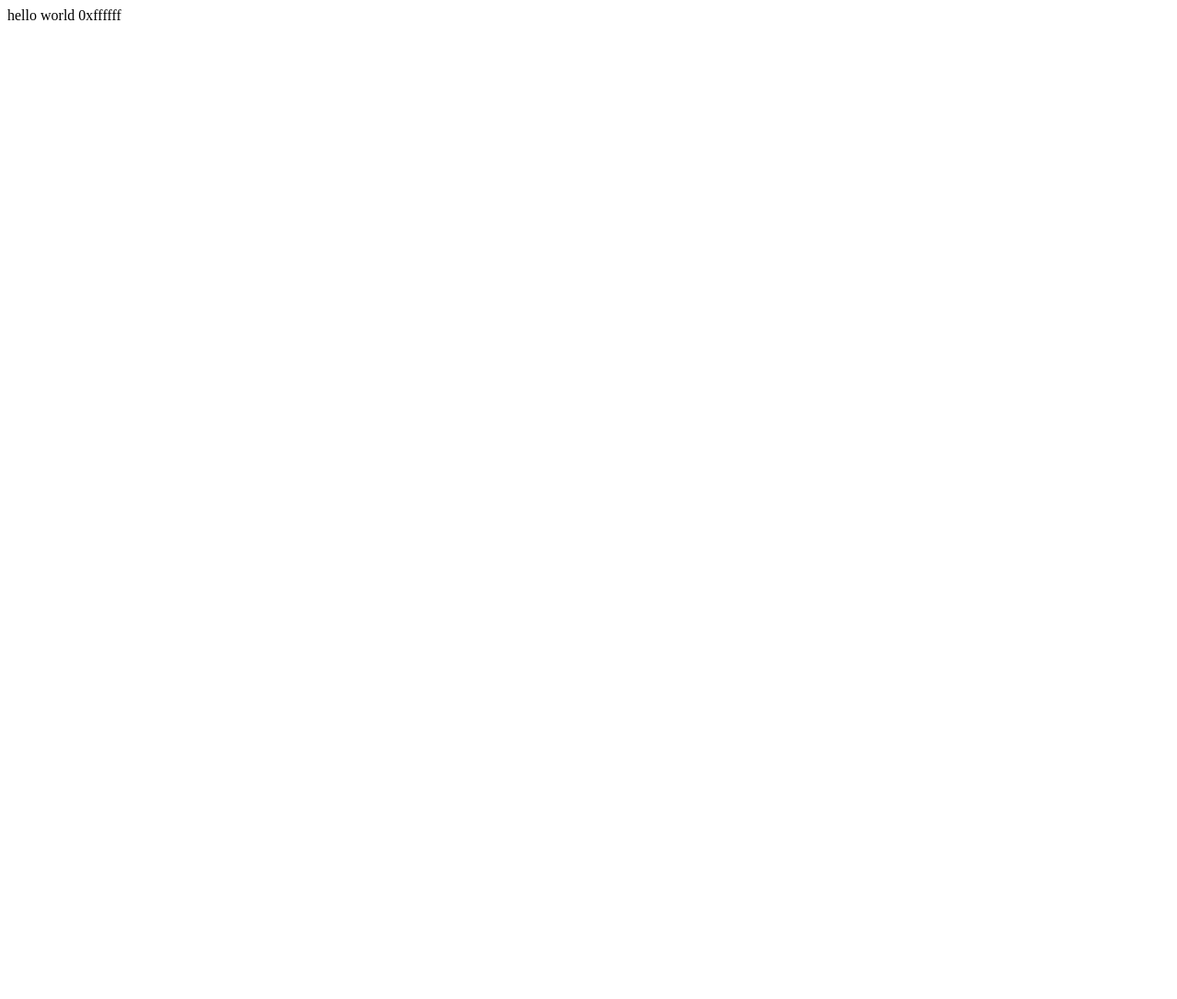
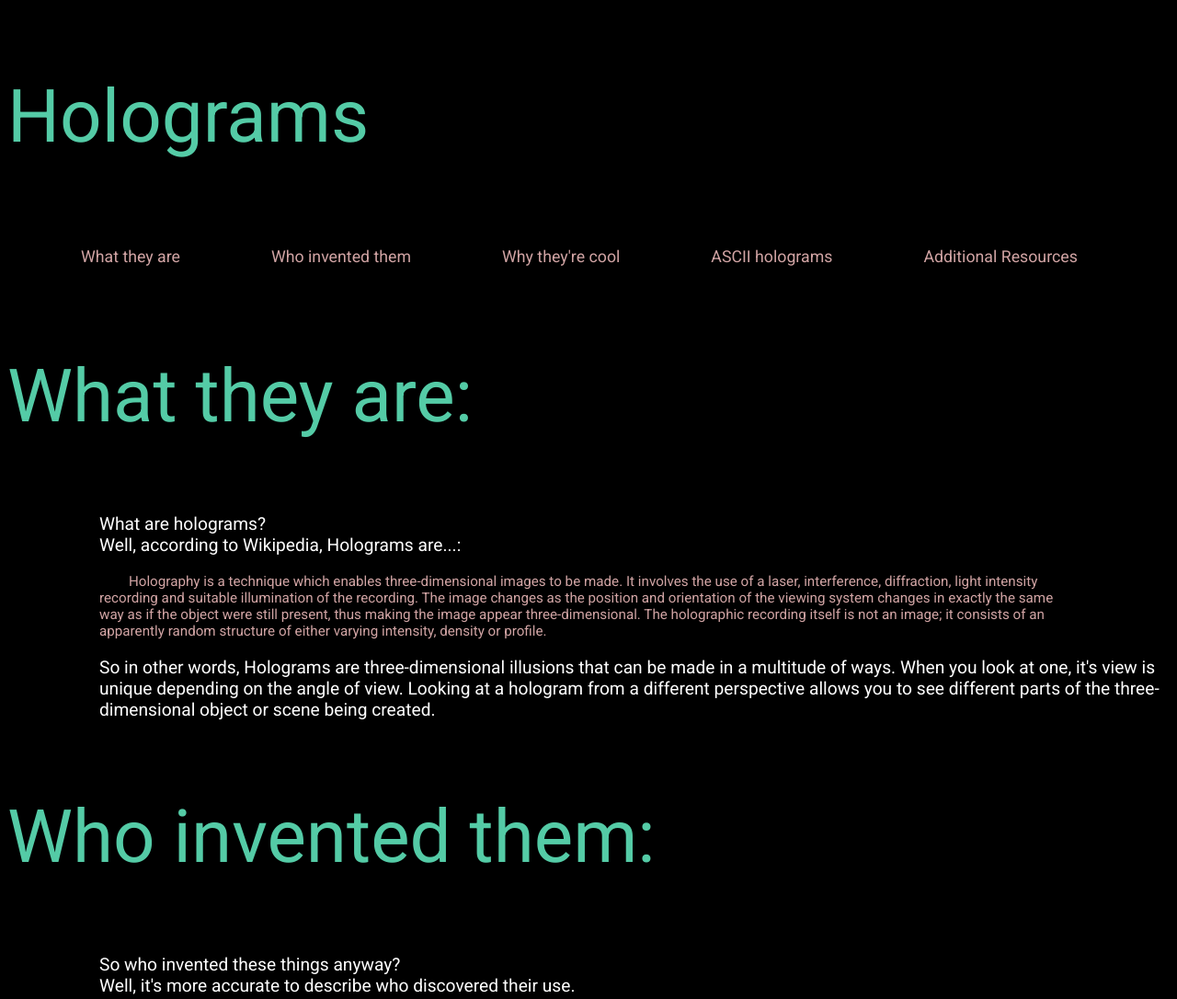
Before and after one commit to nickpelone/121site, a plain HTML site: page index.html in a window 1280 px wide. Shown: the top 1086 px of the page at 92% size. Before the commit the page ends 800 px from the top, so only its background shows below. Drawn offline with Linux system fonts and the light colour scheme.

Commit message:
in-class work 1/24

```diff
--- a/index.html
+++ b/index.html
@@ -1,8 +1,51 @@
 <!DOCTYPE html>
 <html>
     <head>
+        <title>NM 121 ASCII Art Project - Nick Pelone</title>
+        <!--google fonts css-->
+        <link href='http://fonts.googleapis.com/css?family=Roboto' rel='stylesheet' type='text/css'>
+        <link type="text/css" href="style.css" rel="stylesheet">
+        <!--control scaling and etc on mobile-->
+        <meta name="viewport" content="width=device-width, user-scalable=no">
     </head>
     <body>
-        hello world 0xffffff
+        <p class="headerText" id ="header">Holograms</p>
+        <div id="button1" class="button"><a href="#what">What they are</a></div>
+        <div id="button2" class="button"><a href="#inventor">Who invented them</a></div>
+        <div id="button3" class="button"><a href="#cool">Why they're cool</a></div>
+        <div id="button4" class="button"><a href="#ascii">ASCII holograms</a></div>
+        <div id="button5" class="button"><a href="#additional">Additional Resources</a></div>
+        <br>
+        <!--content-->
+        <div class="whatContent">
+        <p class="headerText"><a name="what">What they are:</a></p>
+            <p class="genericContentText">
+            What are holograms?<br>
+            Well, according to Wikipedia, Holograms are...:
+                </p>
+
+            <p class="fromWikipedia">Holography is a technique which enables three-dimensional images to be made.
+                It involves the use of a laser, interference, diffraction, light intensity recording and suitable illumination of the recording.
+                The image changes as the position and orientation of the viewing system changes in exactly the same way as if the object were
+                still present, thus making the image appear three-dimensional.
+                The holographic recording itself is not an image;
+                it consists of an apparently random structure of either varying intensity, density or profile.</p>
+            <p class="genericContentText">So in other words, Holograms are three-dimensional illusions that can be made in a multitude of ways. When you look at one, it's view is unique depending on the angle of view. Looking at a hologram from a different perspective allows you to see different parts of the three-dimensional object or scene being created.</p>
+        </div>
+        <div class="whoContent">
+        <p class="headerText"><a name="inventor">Who invented them:</a></p>
+            <p class="genericContentText">
+            So who invented these things anyway?<br>
+                Well, it's more accurate to describe who discovered their use.
+            </p>
+            <p class="fromWikipedia">The Hungarian-British physicist Dennis Gabor (in Hungarian: Gábor Dénes) was awarded the Nobel Prize in Physics in 1971 "for his invention and development of the holographic method". His work, done in the late 1940s, built on pioneering work in the field of X-ray microscopy by other scientists including Mieczysław Wolfke in 1920 and WL Bragg in 1939. The discovery was an unexpected result of research into improving electron microscopes at the British Thomson-Houston (BTH) Company in Rugby, England, and the company filed a patent in December 1947 (patent GB685286). The technique as originally invented is still used in electron microscopy, where it is known as electron holography, but optical holography did not really advance until the development of the laser in 1960. The word holography comes from the Greek words ὅλος (hólos; "whole") and γραφή (grafē; "writing" or "drawing").
+</p>
+<p class="fromWikipedia">The development of the laser enabled the first practical optical holograms that recorded 3D objects to be made in 1962 by Yuri Denisyuk in the Soviet Union and by Emmett Leith and Juris Upatnieks at the University of Michigan, USA. Early holograms used silver halide photographic emulsions as the recording medium. They were not very efficient as the produced grating absorbed much of the incident light. Various methods of converting the variation in transmission to a variation in refractive index (known as "bleaching") were developed which enabled much more efficient holograms to be produced.
+
+            </p>
+        </div>
+
+        <!--JS here-->
+        <script type="text/javascript" href="app.js"></script>
     </body>
 </html>
--- a/style.css
+++ b/style.css
@@ -1,3 +1,34 @@
 body {
-    color:black;
+    color:white;
+    background:black;
+    font-family: 'Roboto', sans-serif;
 }
+a{
+    color:inherit;
+    text-decoration:none;
+}
+.button{
+    display:inline-block;
+    align-self:center;
+    padding:15px;
+    padding-left:80px;
+    color:#d1a4a4;
+    font-size:111%;
+}
+.headerText {
+    font-size:500%;
+    color:#54cba6;
+}
+
+.genericContentText {
+    padding-left:100px;
+    font-size:120%;
+}
+
+.fromWikipedia {
+    padding-left:100px;
+    padding-right:100px;
+    font-size:95%;
+    color:#d1a4a4;
+    text-indent:3%;
+}
```
Also changed, not shown: app.js (+8 -0 lines).
